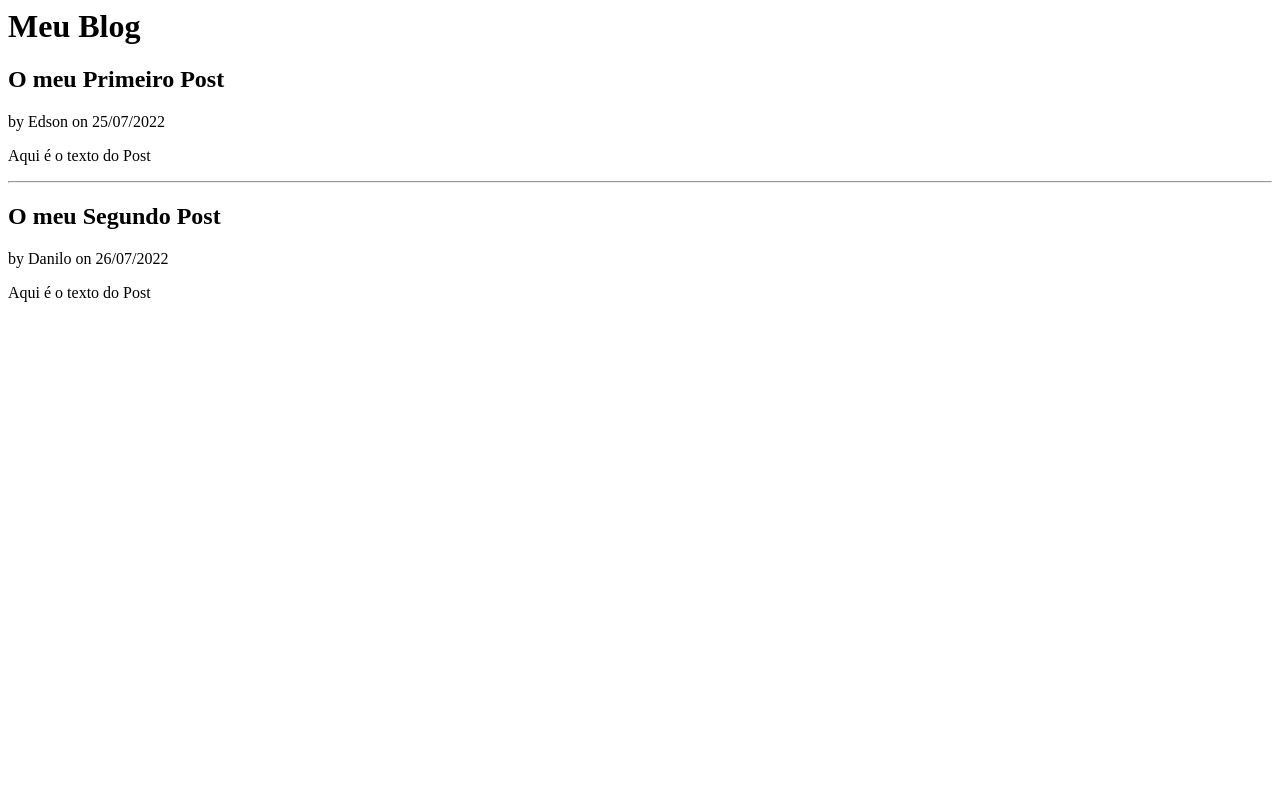
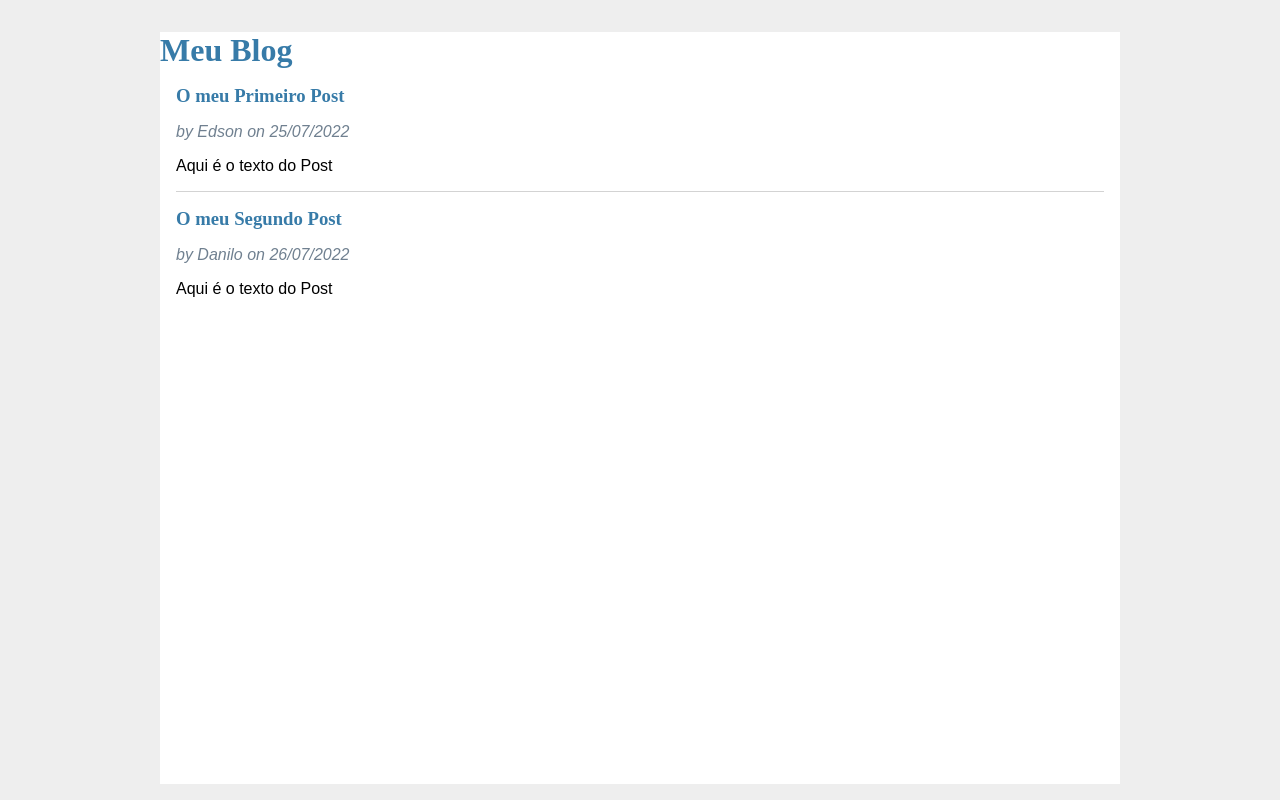
Before and after one commit to e-goncalves/blog, a Flask app: page / in a window 1280 px wide. Run offline with Flask 2, Linux system fonts and the light colour scheme.

Commit message:
final da aula3

```diff
--- /dev/null
+++ b/static/style.css
@@ -0,0 +1,39 @@
+html{
+    font-family: sans-serif;
+    background: #eee;
+    padding: 1rem;
+}
+
+body{
+    max-width: 960px;
+    margin: 0 auto;
+    background: white;
+}
+
+h1{
+    font-family: serif;
+    color: #377ba8;
+    margin: 1rem 0;
+}
+
+hr{
+    border: none;
+    border-top: 1px solid lightgray;
+}
+
+.content{
+    padding: 0 1rem 1rem;
+}
+
+.post > header > div:first-of-type{
+    flex: auto;
+}
+
+.post .about{
+    color: slategray;
+    font-style: italic;
+}
+
+.post .body{
+    white-space: pre-line;
+}
--- /dev/null
+++ b/templates/base.html
@@ -0,0 +1,15 @@
+<html>
+    <head>
+        <title>{% block title %} {% endblock %} - Meu Blog</title>
+        <link rel="stylesheet" href="/static/style.css">
+    </head>
+    <body>
+        <h1>Meu Blog</h1>
+        <nav>
+        </nav>
+        <section class="content">
+            {% block content %}
+            {% endblock %}
+        </section>
+    </body>
+</html>
--- a/templates/index.html
+++ b/templates/index.html
@@ -1,10 +1,8 @@
-<html>
-    <head>
-        <title>Meu Blog</title>
-    </head>
-    <body>
-        <h1>Meu Blog</h1>
+{% extends "base.html" %}
 
+{%block title %} Página Inicial {% endblock %}
+
+{% block content %}
 {% for post in posts %}
     <article class="post">
         <header>
@@ -12,7 +10,8 @@
                 <h1>{{ post.title }}</h1>
                 <div class="about">
                     by {{ post.author }}
-                            on {{ post.created.strftime('%d/%m/%Y') }}</div>
+                    on {{ post.created.strftime('%d/%m/%Y') }}
+                </div>
             </div>
         </header>
         <p class="body"> {{ post.body }}</p>
@@ -21,6 +20,4 @@
         <hr>
     {% endif %}
 {% endfor %}
-
-    </body>
-</html>
+{% endblock %}
```
Also changed, not shown: app.py (line endings or trailing spaces). Lines whose indentation alone changed are shown as unchanged.
